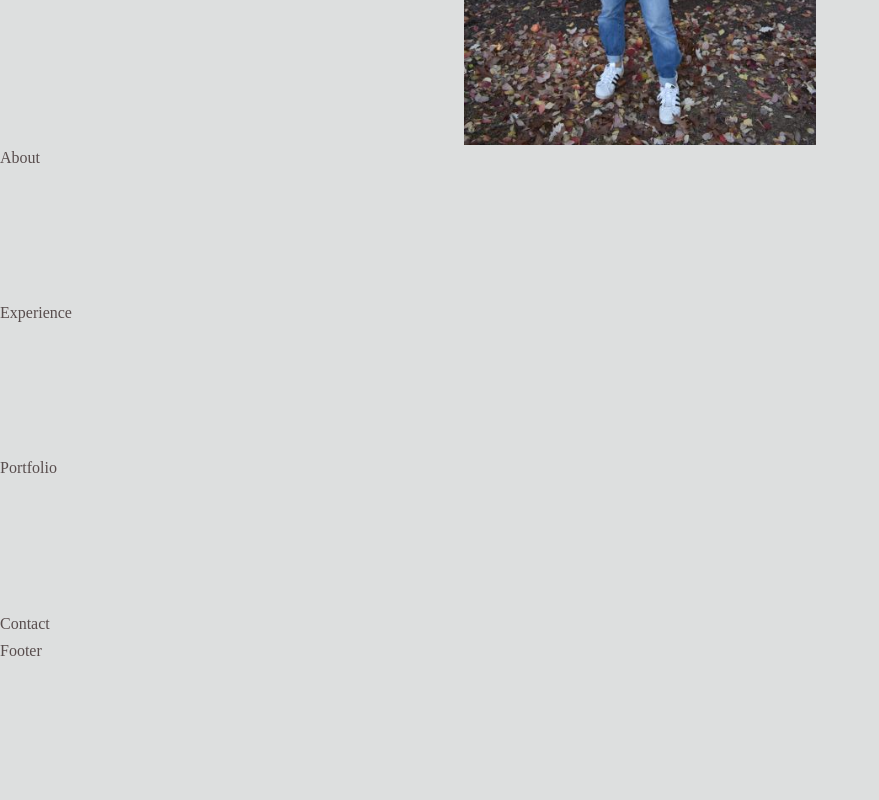
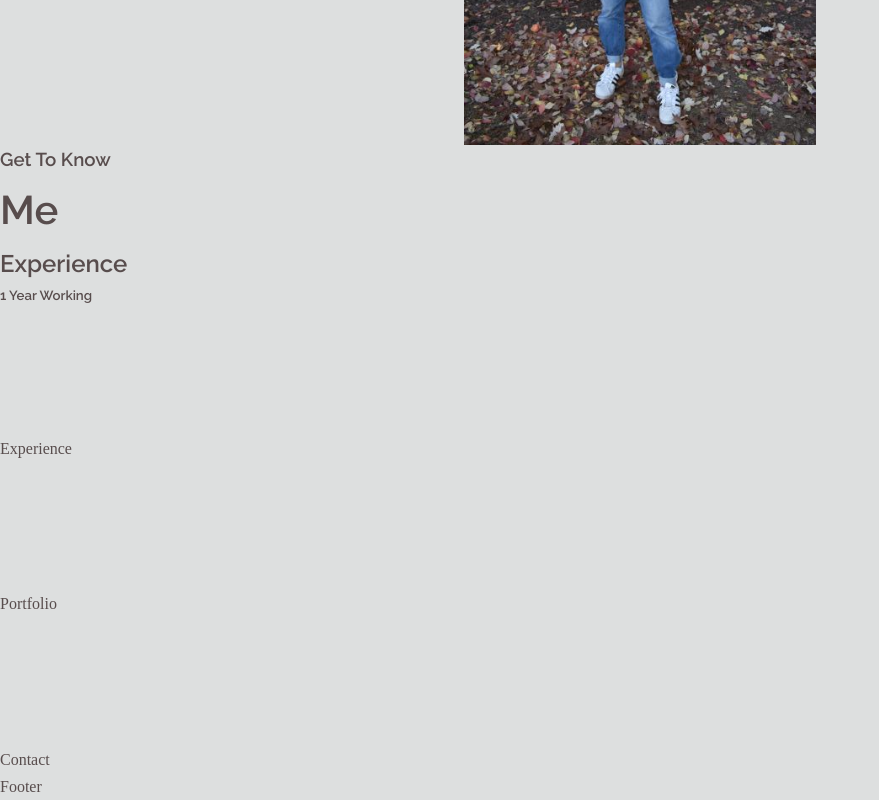
Before and after one commit to drewrvaz/my-react-portfolio, a React (Create React App) app: page / in a window 1280 px wide. Shown: the part 784-1584 px from the top of the page, without its empty margins (0-879 px from the left). Before the commit the page ends 1448 px from the top, so only its background shows below. Built offline with nearby package versions, Linux system fonts and the light colour scheme; a web font is replaced by a local one.

Commit message:
began working on about section, need to push before I log off for a bit

```diff
--- a/src/components/about/index.js
+++ b/src/components/about/index.js
@@ -3,7 +3,20 @@ import './about.css'
 
 const About = () => {
   return (
-    <section id='about'>About</section>
+    <section id='about'>
+      <h3>Get To Know</h3>
+      <h1>Me</h1>
+
+      <div className='containter about-container'>
+        <div className='about-cards'>
+          <article className='about-card'>
+
+            <h2>Experience</h2>
+            <h5>1 Year Working</h5>
+          </article>
+        </div>
+      </div>
+    </section>
   )
 }
 
```
